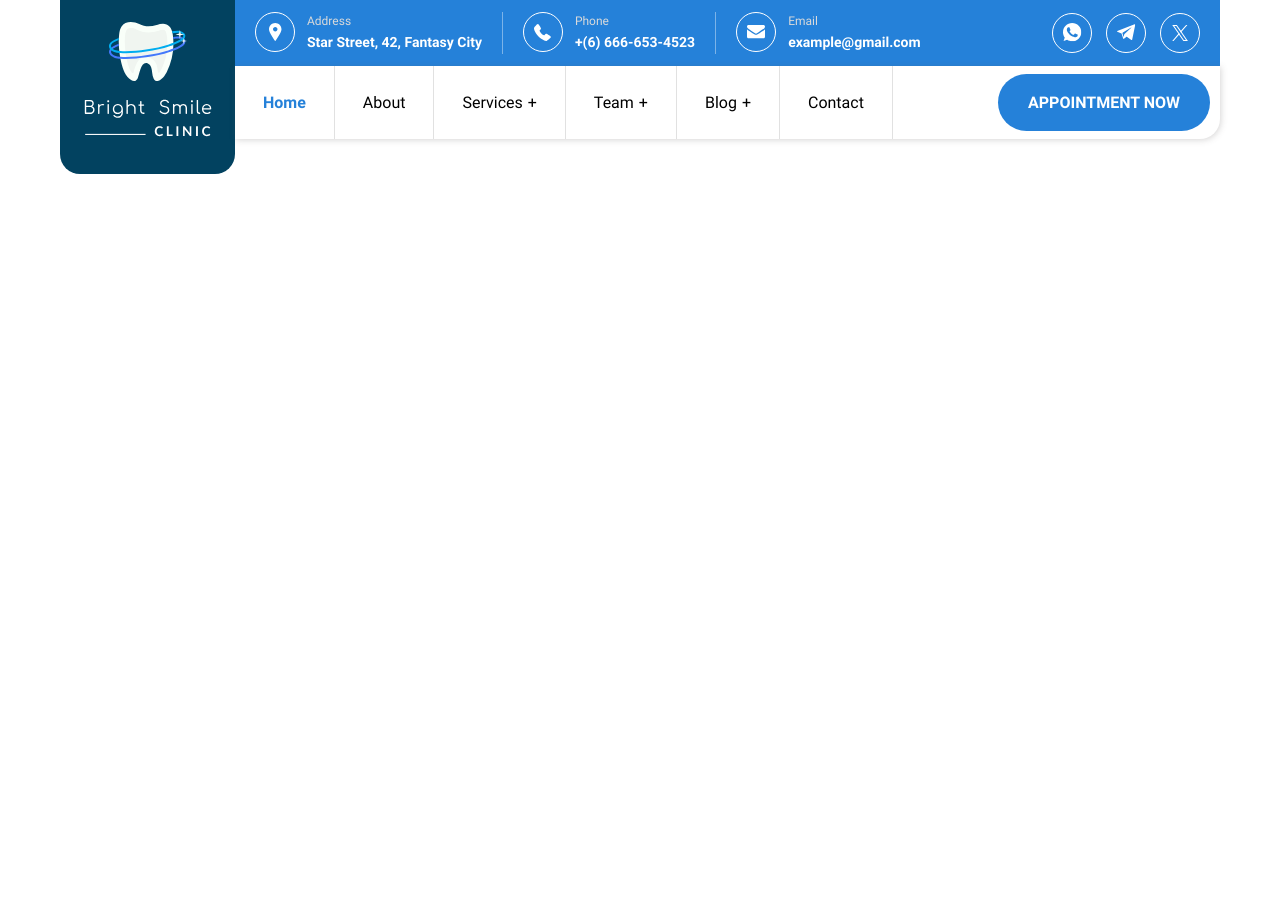
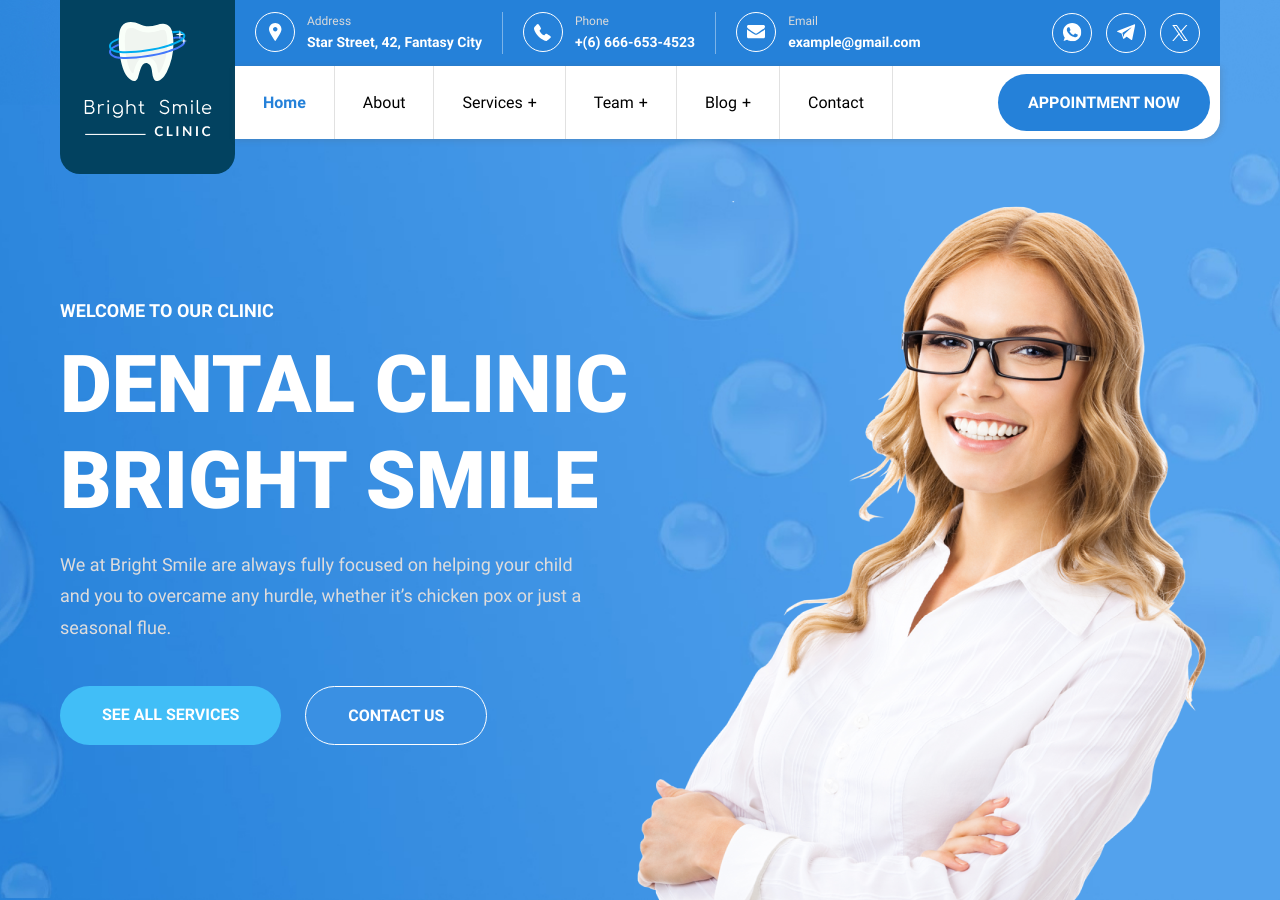
Before and after one commit to artem-230999/dental-clini-2.0, a website: page app/index.html in a window 1280 px wide. Before the commit the page ends 800 px from the top, so only its background shows below. Drawn offline with nearby package versions, Linux system fonts and the light colour scheme; files that its build step writes are made by us from their sources.

Commit message:
added section banner

```diff
--- a/app/css/global.css
+++ b/app/css/global.css
@@ -3,7 +3,9 @@
 	--font: 'Roboto';
 	--color-black: #242222;
 	--color-1: #2581d9;
+	--color-1-hover: #1763aa;
 	--color-2: #41bef7;
+	--color-2-hover: rgb(40, 151, 202)
 	--color-text: #636060;
 	--color-3: #bceafe;
 	--color-4: #f6ecff;
@@ -43,13 +45,17 @@ ul, ol {
   list-style-type: none;
 }
 
+h1, h2, h3, h4, h5, h6, p {
+	margin: 0;
+}
+
 .container {
 	max-width: 1200px;
 	padding: 0 20px;
 	margin: 0 auto;
 }
 
-/* button */
+/* button-v1 */
 .button-v1 {
   display: inline-block;
   border-radius: 30px;
@@ -61,8 +67,47 @@ ul, ol {
 	transition: background-color .4s ease, transform .4s ease;
 }
 .button-v1:hover {
-	background-color: var(--color-2);
+	background-color: var(--color-1-hover);
 }
 .button-v1:active {
-	transform: scale(.98);
+	transform: scale(.95);
 }
+/* button-v2 */
+.button-v2 {
+	display: inline-block;
+	border-radius: 36px;
+  padding: 16px 42px;
+  font-weight: 700;
+	font-size: 16px;
+	text-transform: uppercase;
+  text-align: center;
+  color: #fff;
+	background-color: var(--color-2);
+	transition: background-color .4s ease, transform .4s ease;
+}
+.button-v2:hover {
+	background-color: var(--color-2-hover);
+}
+.button-v2:active {
+	transform: scale(.95);
+}
+/* button-v3 */
+.button-v3 {
+	display: inline-block;
+	border: 1px solid #fff;
+	border-radius: 36px;
+	padding: 16px 42px;
+	font-weight: 700;
+	font-size: 16px;
+	text-transform: uppercase;
+	text-align: center;
+	color: #fff;
+	background-color: #3A90E3;
+	transition: background-color .4s ease, transform .4s ease;
+}
+.button-v3:hover {
+	background-color: var(--color-1-hover);
+}
+.button-v3:active {
+	transform: scale(.95);
+}
--- a/app/css/style.css
+++ b/app/css/style.css
@@ -15,7 +15,12 @@
 
 /* header */
 .header {
-	background-color: #fff;
+	position: absolute;
+	top: 0;
+	left: 50%;
+	transform: translateX(-50%);
+	width: 100%;
+	background-color: transparent;
 }
 .header-row {
 	display: flex;
@@ -31,8 +36,6 @@
 	max-width: 130px;
 	display: block;
 	margin: 0 auto;
-}
-.header-logo {
 }
 .header-right {
 	/* display: flex; */
@@ -100,6 +103,7 @@
 .header-bottom {
 	display: flex;
 	align-items: center;
+	background-color: #fff;
 	border-radius: 0 0 20px 0;
 	box-shadow: 1px 1px 6px 0 rgba(96, 90, 90, 0.25);
 }
@@ -168,5 +172,57 @@
 	margin-left: auto;
 	margin-right: 10px;
 }
-.button-v1 {
+
+/* Banner */
+.banner-wrap {
+	padding-top: 300px;
+	background-image: url('../images/banner-bg.jpg');
+	background-position: center top;
+	background-repeat: no-repeat;
+	background-size: cover;
+	color: #fff;
 }
+.banner-row {
+	display: flex;
+	align-items: center;
+	column-gap: 16px;
+	position: relative;
+	width: 100%;
+}
+.banner-left {
+	padding-bottom: 155px;
+}
+.banner-toptitle {
+	font-weight: 700;
+	font-size: 18px;
+	line-height: 1.2;
+	text-transform: uppercase;
+	margin-bottom: 15px;
+}
+.banner-title {
+	font-weight: 900;
+	font-size: 80px;
+	line-height: 1.2;
+	text-transform: uppercase;
+	margin-bottom: 20px;
+}
+.banner-desc {
+	max-width: 522px;
+	font-weight: 400;
+	font-size: 18px;
+	line-height: 176%;
+	color: #dedcdc;
+	margin-bottom: 42px;
+}
+.banner-btn-row {
+	display: flex;
+	column-gap: 24px;
+}
+.banner-rigth {
+	position: absolute;
+	right: 0;
+	bottom: 0;
+}
+.banner-rigth img {
+	display: block;
+}
--- a/app/index.html
+++ b/app/index.html
@@ -2,7 +2,37 @@
 
 <main>
 
+  <section class="banner-wrap">
+    <div class="container">
+      <div class="banner-row">
+        <div class="banner-left">
+          <div class="banner-toptitle">
+            Welcome to our clinic
+          </div>
 
+          <h1 class="banner-title">
+            Dental Clinic <br>
+            BRIGHT SMILE
+          </h1>
+
+          <div class="banner-desc">
+            <p>
+              We at Bright Smile are always fully focused on helping your child and you to overcame any hurdle, whether it’s chicken pox or just a seasonal flue.
+            </p>
+          </div>
+
+          <div class="banner-btn-row">
+            <a class="button-v2" href="#">See All Services</a>
+            <a class="button-v3" href="#">Contact Us</a>
+          </div>
+        </div>
+
+        <div class="banner-rigth">
+          <img src="images/banner-image.png" alt="banner image">
+        </div>
+      </div>
+    </div>
+  </section>
 
 </main>
 
```
Also changed, not shown: app/images/banner-bg.jpg (added), app/images/banner-image.png (added).
